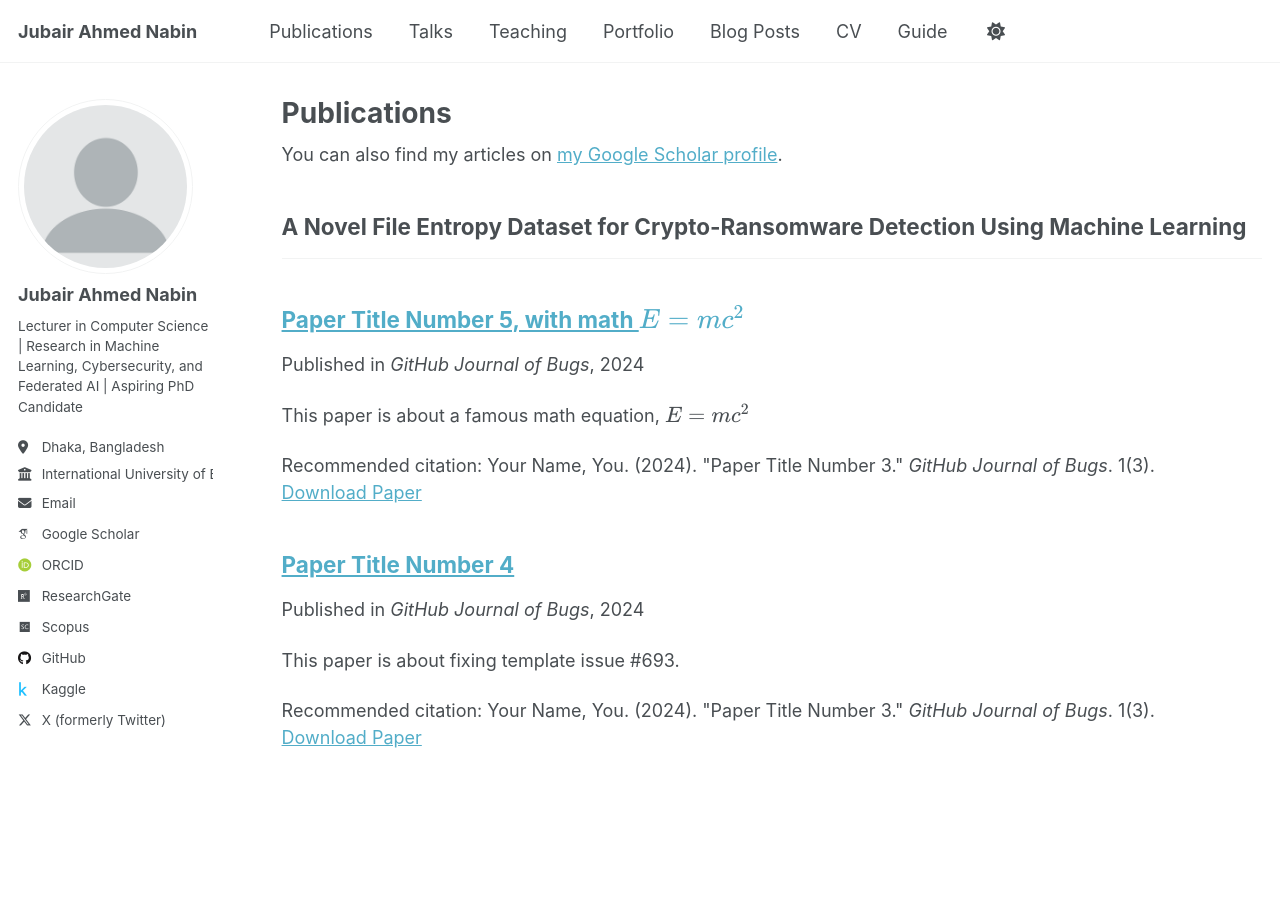
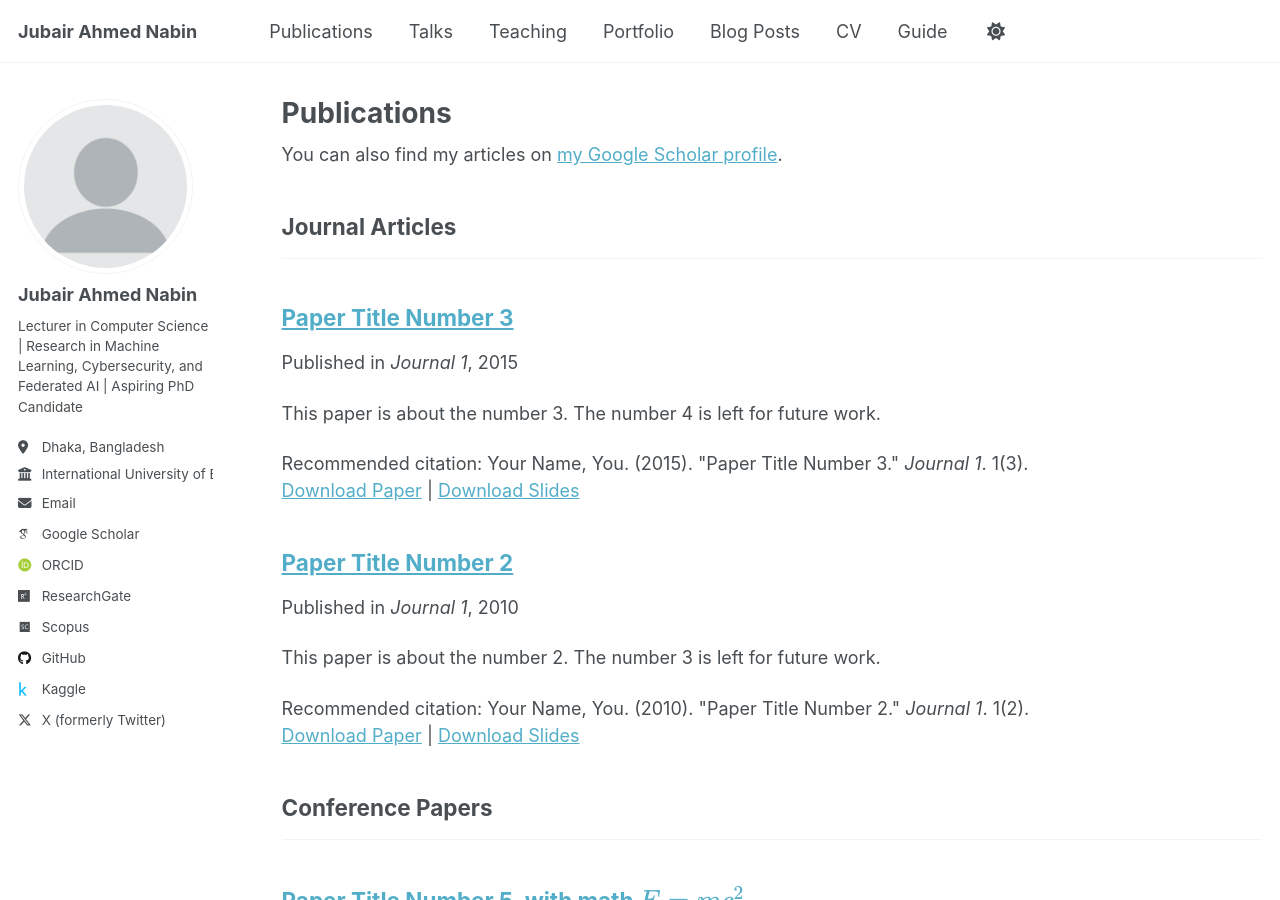
Before and after one commit to nabin47/nabin47.github.io, a Jekyll site: the page built from _pages/publications.html, in a window 1280 px wide and 900 px high. Built offline with Jekyll 4.4.1, drawn with Linux system fonts in a browser that asks for light colours; some web fonts are replaced; a script that is not in the unit is left out; some of the changed lines change nothing that is shown.

Commit message:
Update _config.yml

```diff
--- a/_config.yml
+++ b/_config.yml
@@ -80,16 +80,12 @@ author:
 
 # Publication Category - The following the list of publication categories and their headings
 publication_category:
-  # books:
-  #   title: 'Books'
-  # manuscripts:
-  #   title: 'Journal Articles'
+  books:
+    title: 'Books'
+  manuscripts:
+    title: 'Journal Articles'
   conferences:
-    title: 'Federated Machine Learning for Cardiovascular Risk Assessment: A Decentralized XGBoost Approach'
-    title: 'A Novel Temporal-Aware Adaptive Feature Selection Strategy for Network Intrusion Detection Systems'
-    title: 'Two-Stage Vision Transformer-Based Framework for Anomaly Detection and Classification in Surveillance Videos'
-    title: 'Federated Deep Learning for Cybersecurity and Intrusion Detection in Decentralized Networks'
-    title: 'A Novel File Entropy Dataset for Crypto-Ransomware Detection Using Machine Learning'
+    title: 'Conference Papers'
 
 # Site Settings
 teaser                   :  # filename of teaser fallback teaser image placed in /images/, .e.g. "500x300.png"
```
